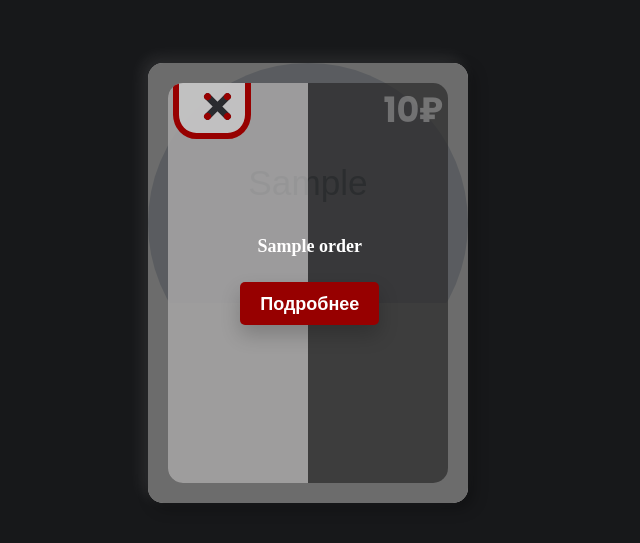
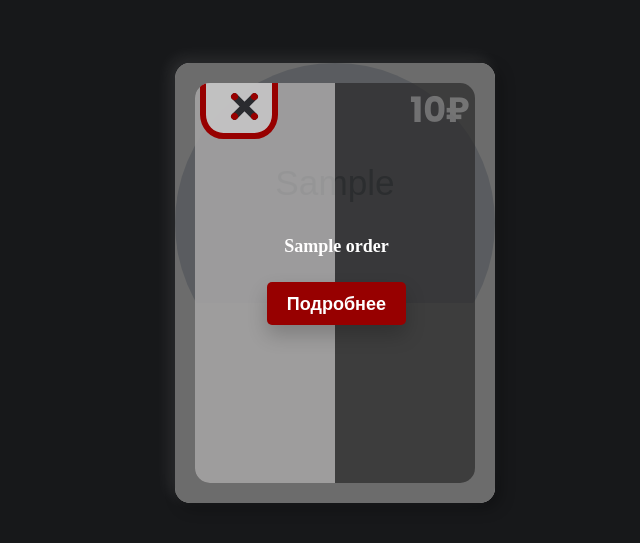
Before and after one commit to Bor7c/Fines-and-scooters, a Django app: template SSR/templates/orders.html in a window 1280 px wide. Shown: the part 453-996 px from the top of the page, without its empty margins (332-972 px from the left). Run offline with Django 5.2, Linux system fonts and the light colour scheme; the template is opened without the code that fills it: most values are stand-ins (such as "Sample title", 1, 10 or a date in 2020); grey boxes marked "Sample" are stand-in pictures; some libraries are stand-ins or nearby versions.

Commit message:
Работает

```diff
--- a/SSR/static/css/style.css
+++ b/SSR/static/css/styles.css
@@ -185,6 +185,7 @@ body .container {
   flex-wrap: wrap;
   max-width: 1200px;
   margin: 10px 0;
+  margin-left: 7%;
 }
 
 body .container .card {
@@ -389,6 +390,7 @@ input{
 .line{
   width: 1100px;
   margin-top: 20px;
+  margin-left: 6.5%;
 }
 
 
@@ -419,7 +421,7 @@ input{
 	padding: 1rem 0 0 4.5rem;
 	text-shadow: .022em .022em .022em #111;
 	color: #fff;
-  margin-left: 100px;
+  margin-left: 7%;
   margin-bottom: 70px;
   margin-top: 20px;
 }
@@ -455,6 +457,8 @@ input{
   display: flex;
   justify-content: center;
   height: 450px;
+  background-color: #ffffff00;
+  border-width: 0px;
 }
 .cl-btn-1 div {
   width: 78px;
--- a/SSR/templates/base.html
+++ b/SSR/templates/base.html
@@ -3,7 +3,7 @@
 <html lang="en" class="h-100">
 <head>
   {% load static %}
-  <link rel="stylesheet" type="text/css" href="{% static 'css/style.css' %}">
+  <link rel="stylesheet" type="text/css" href="{% static 'css/styles.css' %}">
   <meta charset="utf-8">
     <title>{% block title %}{% endblock %}</title>
 </head>
--- a/SSR/templates/orders.html
+++ b/SSR/templates/orders.html
@@ -24,8 +24,9 @@
         <div class="background-img-black">
           <div class="box">
 
-            <a href="#" onclick="event.preventDefault(); document.getElementById('hideCardForm').submit();">
-              <div class="cl-btn-1">
+            <form action="{% url 'HideCard_url' order.fine_id %}" method="post">
+              {% csrf_token %}
+              <button type="submit" class="cl-btn-1">
                 <div>
                   <span class="left">
                     <span class="circle-left"></span>
@@ -36,11 +37,7 @@
                     <span class="circle-right"></span>
                   </span>
                 </div>
-              </div>
-            </a>
-
-            <form id="hideCardForm" action="{% url 'HideCard_url' order.fine_id %}" method="post" style="display: none;">
-              {% csrf_token %}
+              </button>
             </form>
 
                   <div class="content">
```
Also changed, not shown: 1 other file.
